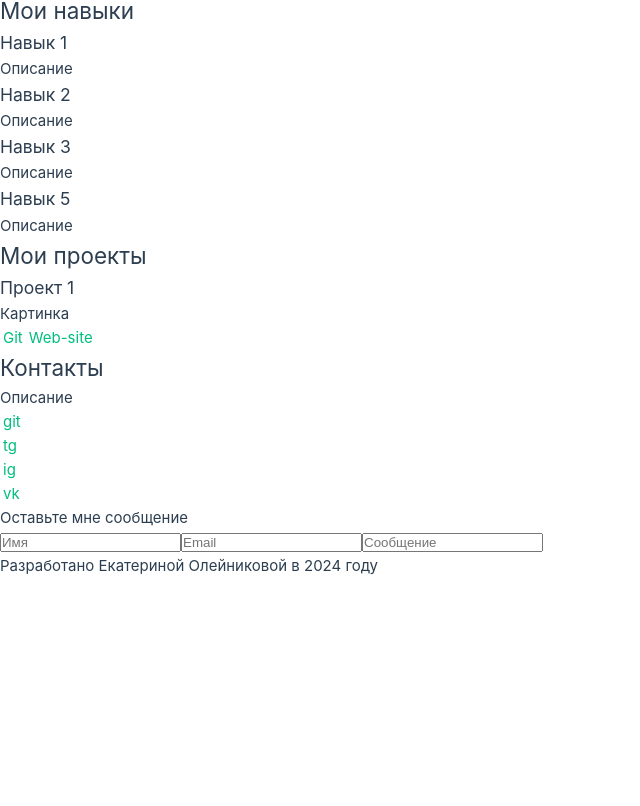
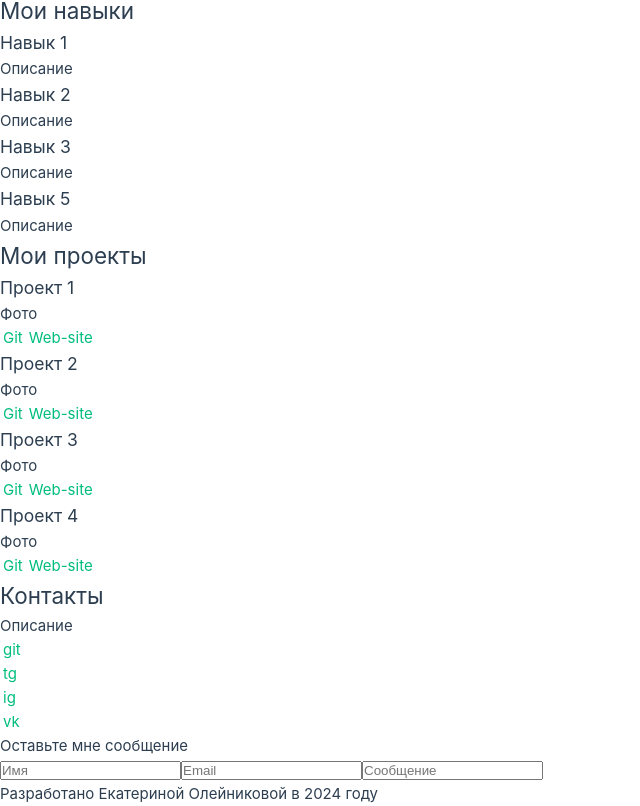
Before and after one commit to Kawin-xxx/Portfolio, a Vue app: page / in a window 1280 px wide. Shown: the part 635-1441 px from the top of the page, without its empty margins (0-640 px from the left). Before the commit the page ends 1213 px from the top, so only its background shows below. Built offline with nearby package versions, Linux system fonts and the light colour scheme.

Commit message:
Add ProjectCard component

```diff
--- /dev/null
+++ b/src/components/ProjectCard.vue
@@ -0,0 +1,25 @@
+<script>
+
+export default {
+    props: {
+        cardData: {
+            type: { name: String, img: String, gitLink: String, siteLink: String },
+            required: true
+        }
+    }
+}
+</script>
+
+<template>
+    <li class="project-card">
+        <h3>{{ cardData.name }}</h3>
+        <span>{{ cardData.img }}</span>
+        <div class="project-card__buttons-wrapper">
+            <a :href="cardData.gitLink" class="project-card__button">Git</a>
+            <a :href="cardData.siteLink" class="project-card__button">Web-site</a>
+        </div>
+    </li>
+</template>
+
+<style scoped>
+</style>
--- a/src/components/ProjectsSection.vue
+++ b/src/components/ProjectsSection.vue
@@ -1,6 +1,16 @@
 <script>
+import { PROJECTS_ITEMS } from '@/constants.js'
+import ProjectCard from '@/components/ProjectCard.vue'
 
 export default {
+    components: {
+        ProjectCard
+    },
+    data() {
+        return {
+            projectsItems: PROJECTS_ITEMS
+        }
+    }
 }
 </script>
 
@@ -9,14 +19,12 @@ export default {
         <div class="projects__container container">
             <h2 class="projects__title">Мои проекты</h2>
             <ul class="projects__list">
-                <li class="projects__item">
-                    <h3>Проект 1</h3>
-                    <span>Картинка</span>
-                </li>
-                <div class="projects__buttons-wrapper">
-                    <a href="" class="projects__button">Git</a>
-                    <a href="" class="projects__button">Web-site</a>
-                </div>
+                <ProjectCard
+                    class="projects__item"
+                    v-for="(item, index) in projectsItems"
+                    :key="index"
+                    :cardData="item"
+                />
             </ul>
         </div>
     </section>
--- a/src/constants.js
+++ b/src/constants.js
@@ -26,3 +26,10 @@ export const SKILLS_ITEMS = [
     { name: 'Навык 3', description: 'Описание' },
     { name: 'Навык 5', description: 'Описание' }
 ]
+
+export const PROJECTS_ITEMS = [
+    { name: 'Проект 1', img: 'Фото', gitLink: '#', siteLink: '#' },
+    { name: 'Проект 2', img: 'Фото', gitLink: '#', siteLink: '#' },
+    { name: 'Проект 3', img: 'Фото', gitLink: '#', siteLink: '#' },
+    { name: 'Проект 4', img: 'Фото', gitLink: '#', siteLink: '#' }
+]
```
